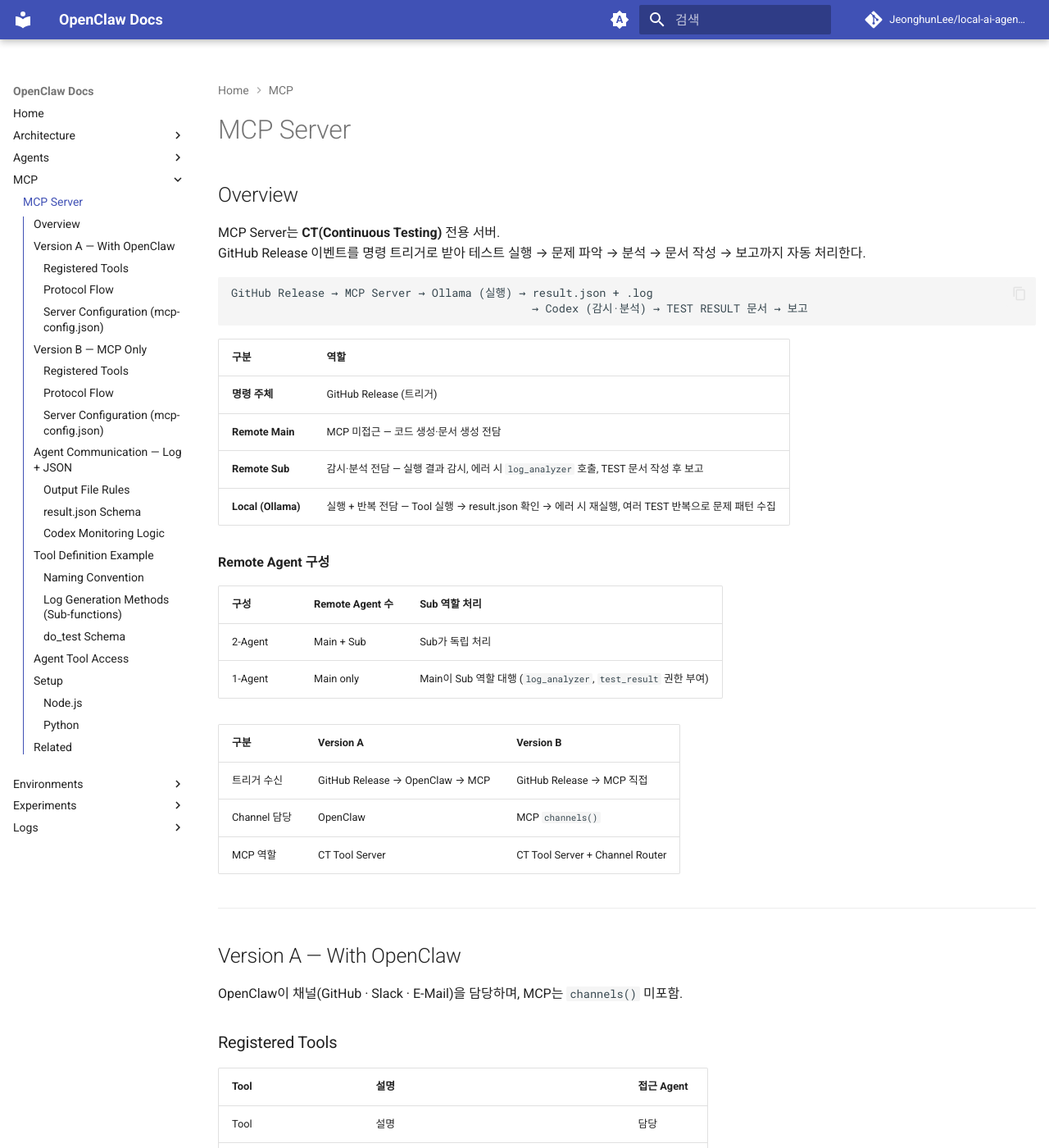
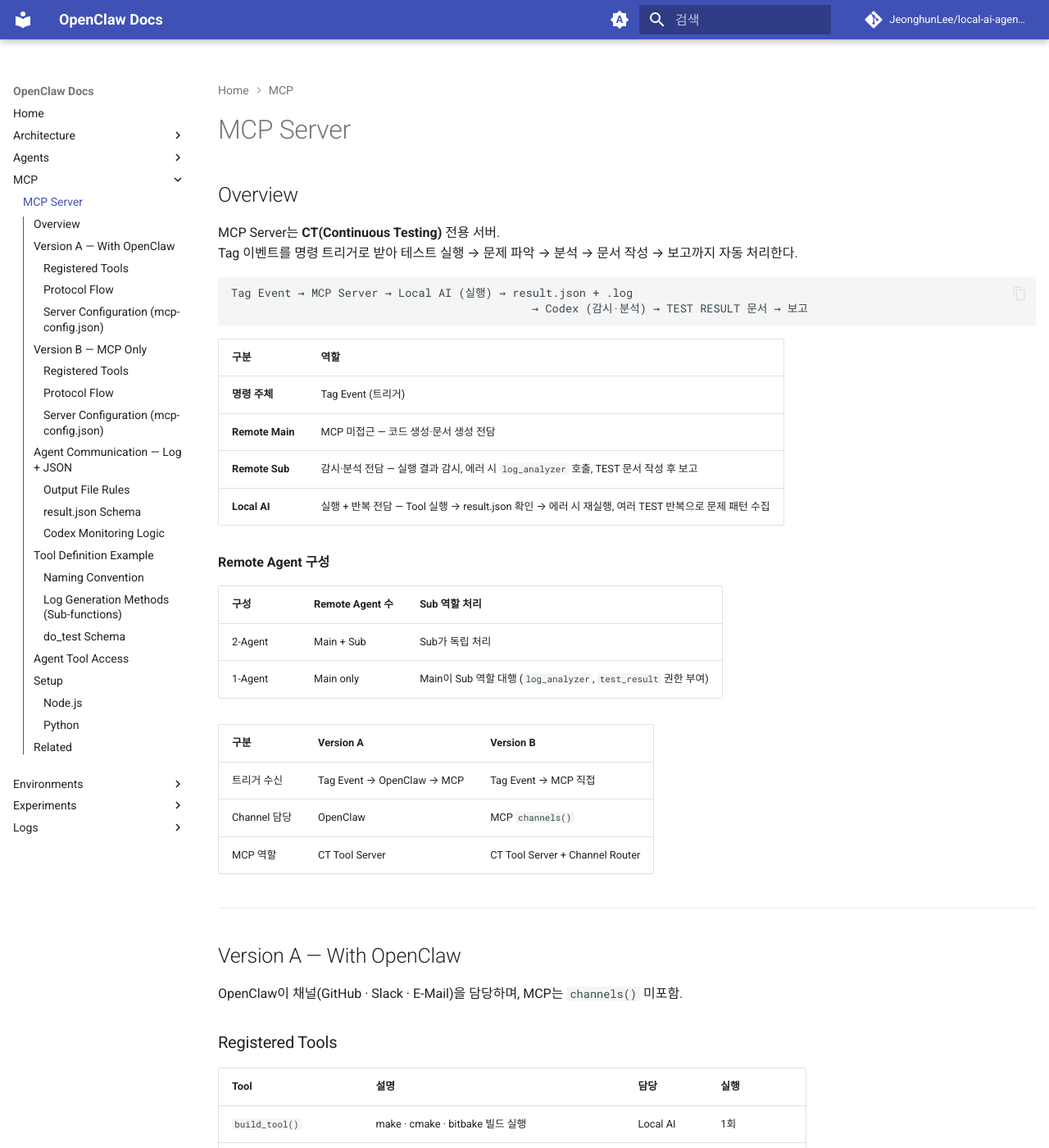
Before and after one commit to JeonghunLee/local-ai-agent-mcp, an MkDocs documentation site: the page built from docs/mcp/mcp_server.md, in a window 1280 px wide and 1400 px high. Shown: the whole window at 82% size. Built offline with MkDocs 1.6.1 and Material for MkDocs 9.7.7, drawn with Linux system fonts in a browser that asks for light colours; comment, search, counter and statistics services are not loaded; some of the changed text lies outside the part shown.

Commit message:
update docs

````diff
--- a/docs/mcp/mcp_server.md
+++ b/docs/mcp/mcp_server.md
@@ -3,19 +3,19 @@
 ## Overview
 
 MCP Server는 **CT(Continuous Testing)** 전용 서버.
-GitHub Release 이벤트를 명령 트리거로 받아 테스트 실행 → 문제 파악 → 분석 → 문서 작성 → 보고까지 자동 처리한다.
+Tag 이벤트를 명령 트리거로 받아 테스트 실행 → 문제 파악 → 분석 → 문서 작성 → 보고까지 자동 처리한다.
 
 ```
-GitHub Release → MCP Server → Ollama (실행) → result.json + .log
+Tag Event → MCP Server → Local AI (실행) → result.json + .log
                                              → Codex (감시·분석) → TEST RESULT 문서 → 보고
 ```
 
 | 구분 | 역할 |
 |------|------|
-| **명령 주체** | GitHub Release (트리거) |
+| **명령 주체** | Tag Event (트리거) |
 | **Remote Main** | MCP 미접근 — 코드 생성·문서 생성 전담 |
 | **Remote Sub** | 감시·분석 전담 — 실행 결과 감시, 에러 시 `log_analyzer` 호출, TEST 문서 작성 후 보고 |
-| **Local (Ollama)** | 실행 + 반복 전담 — Tool 실행 → result.json 확인 → 에러 시 재실행, 여러 TEST 반복으로 문제 패턴 수집 |
+| **Local AI** | 실행 + 반복 전담 — Tool 실행 → result.json 확인 → 에러 시 재실행, 여러 TEST 반복으로 문제 패턴 수집 |
 
 **Remote Agent 구성**
 
@@ -26,7 +26,7 @@ GitHub Release → MCP Server → Ollama (실행) → result.json + .log
 
 | 구분 | Version A | Version B |
 |------|-----------|-----------|
-| 트리거 수신 | GitHub Release → OpenClaw → MCP | GitHub Release → MCP 직접 |
+| 트리거 수신 | Tag Event → OpenClaw → MCP | Tag Event → MCP 직접 |
 | Channel 담당 | OpenClaw | MCP `channels()` |
 | MCP 역할 | CT Tool Server | CT Tool Server + Channel Router |
 
@@ -38,34 +38,32 @@ OpenClaw이 채널(GitHub · Slack · E-Mail)을 담당하며, MCP는 `channels(
 
 ### Registered Tools
 
-| Tool | 설명 | 접근 Agent |
-|------|------|-----------|
 | Tool | 설명 | 담당 | 실행 |
 |------|------|------|------|
-| `build_tool()` | make · cmake · bitbake 빌드 실행 | Ollama | 1회 |
-| `flash_tool()` | OpenOCD · JLink · dfu-util 플래시 | Ollama | 1회 |
-| `do_test_<type>_<nn>()` | 타입별 테스트 실행 — 각자 log 생성 방식 보유 | Ollama | 반복 |
+| `build_tool()` | make · cmake · bitbake 빌드 실행 | Local AI | 1회 |
+| `flash_tool()` | OpenOCD · JLink · dfu-util 플래시 | Local AI | 1회 |
+| `do_test_<type>_<nn>()` | 타입별 테스트 실행 — 각자 log 생성 방식 보유 | Local AI | 반복 |
 | &nbsp;&nbsp;`→ uart_capture()` | pyserial · minicom UART 로그 캡처 | do_test 내부 | — |
 | &nbsp;&nbsp;`→ qemu_spawn()` | QEMU 인스턴스 실행 후 콘솔 로그 수집 | do_test 내부 | — |
 | &nbsp;&nbsp;`→ reg_dump()` | /dev/mem · devmem2 · debugfs 레지스터 덤프 | do_test 내부 | — |
 | &nbsp;&nbsp;`→ file_read()` | 지정 경로 파일 로그 수집 | do_test 내부 | — |
-| `log_analyzer()` | oops · panic · assert 분석 — 누적 결과 에러 패턴 파악 | Codex | 반복 완료 후 1회 |
-| `test_result()` | TEST RESULT 문서 생성 | Codex | 1회 |
+| `log_analyzer()` | oops · panic · assert 분석 — 누적 결과 에러 패턴 파악 | Sub AI | 반복 완료 후 1회 |
+| `test_result()` | TEST RESULT 문서 생성 | Sub AI | 1회 |
 | `channels()` | GitHub · Slack · E-Mail 채널 라우팅 | MCP 내부 | 1회 |
 
 ### Protocol Flow
 
 ```mermaid
 sequenceDiagram
-    participant GH as GitHub Release
+    participant GH as GitHub Tag Event
     participant OC as OpenClaw
     participant M as MCP Server
-    participant OL as Ollama (실행)
+    participant OL as Local AI (실행)
     participant J as result.json + tool.log
     participant CX as Codex (감시·분석)
     participant CH as Channels (GitHub · Slack · E-Mail)
 
-    GH->>OC: Release 이벤트 (webhook)
+    GH->>OC: Tag 이벤트 (webhook)
     OC->>M: CT 실행 요청
     M->>OL: build_tool() — 1회
     OL-->>J: build result.json + .log
@@ -131,34 +129,31 @@ OpenClaw 없이 MCP가 Tool 라우팅 + 채널 연동까지 담당하는 단순
 
 ### Registered Tools
 
-| Tool | 설명 | 접근 Agent |
-|------|------|-----------|
 | Tool | 설명 | 담당 | 실행 |
 |------|------|------|------|
-| `build_tool()` | make · cmake · bitbake 빌드 실행 | Ollama | 1회 |
-| `flash_tool()` | OpenOCD · JLink · dfu-util 플래시 | Ollama | 1회 |
-| `do_test_<type>_<nn>()` | 타입별 테스트 실행 — 각자 log 생성 방식 보유 | Ollama | 반복 |
+| `build_tool()` | make · cmake · bitbake 빌드 실행 | Local AI | 1회 |
+| `flash_tool()` | OpenOCD · JLink · dfu-util 플래시 | Local AI | 1회 |
+| `do_test_<type>_<nn>()` | 타입별 테스트 실행 — 각자 log 생성 방식 보유 | Local AI | 반복 |
 | &nbsp;&nbsp;`→ uart_capture()` | pyserial · minicom UART 로그 캡처 | do_test 내부 | — |
 | &nbsp;&nbsp;`→ qemu_spawn()` | QEMU 인스턴스 실행 후 콘솔 로그 수집 | do_test 내부 | — |
 | &nbsp;&nbsp;`→ reg_dump()` | /dev/mem · devmem2 · debugfs 레지스터 덤프 | do_test 내부 | — |
 | &nbsp;&nbsp;`→ file_read()` | 지정 경로 파일 로그 수집 | do_test 내부 | — |
-| `log_analyzer()` | oops · panic · assert 분석 — 누적 결과 에러 패턴 파악 | Codex | 반복 완료 후 1회 |
-| `test_result()` | TEST RESULT 문서 생성 | Codex | 1회 |
+| `log_analyzer()` | oops · panic · assert 분석 — 누적 결과 에러 패턴 파악 | Sub AI | 반복 완료 후 1회 |
+| `test_result()` | TEST RESULT 문서 생성 | Sub AI | 1회 |
 | `channels()` | GitHub · Slack · E-Mail 채널 라우팅 | MCP 내부 | 1회 |
-| `channels()` | GitHub · Slack · E-Mail 채널 라우팅 | MCP 내부 |
 
 ### Protocol Flow
 
 ```mermaid
 sequenceDiagram
-    participant GH as GitHub Release
+    participant GH as GitHub Tag Event
     participant M as MCP Server
-    participant OL as Ollama (실행)
+    participant OL as Local AI (실행)
     participant J as result.json + tool.log
     participant CX as Codex (감시·분석)
     participant CH as Channels (GitHub · Slack · E-Mail)
 
-    GH->>M: Release 이벤트 (webhook 직접)
+    GH->>M: Tag 이벤트 (webhook 직접)
     loop 여러 TEST 반복 (문제 패턴 수집)
         M->>OL: build_tool() 호출
         OL-->>J: 결과 저장 (tool.log + result.json)
@@ -408,7 +403,7 @@ do_test_<type>_<nn>()
 
 | Agent | 구분 | Tool | 비고 |
 |-------|------|------|------|
-| **Ollama** | 실행·반복 | `build_tool` (1회), `flash_tool` (1회), `do_test` (반복) | 빌드·플래시 후 do_test 반복 실행, result.json 확인하며 문제 패턴 수집 |
+| **Local AI** | 실행·반복 | `build_tool` (1회), `flash_tool` (1회), `do_test` (반복) | 빌드·플래시 후 do_test 반복 실행, result.json 확인하며 문제 패턴 수집 |
 | Codex | 감시·분석 | `log_analyzer` (1회), `test_result` (1회) | 누적 결과 수신 → 에러 패턴 깊은 분석 → TEST 문서 작성 → 보고 |
 | Claude | 미접근 | — | 코드 생성 · 문서 생성 전담 |
 
````
